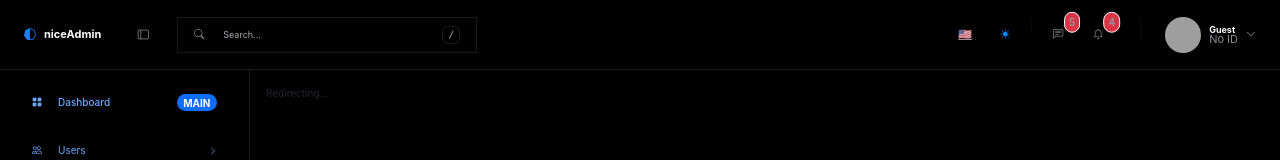
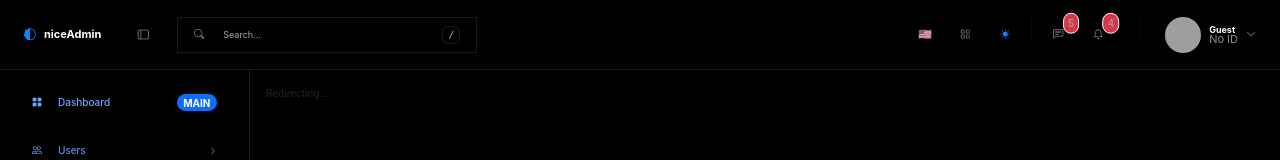
Before and after one commit to saul-paulus/Flex-Vue-Admin, a Nuxt app: page / in a window 1280 px wide. Shown: the top 160 px of the page. Built offline with nearby package versions, Linux system fonts and the light colour scheme; no server answers; grey boxes are pictures that could not be loaded.

Commit message:
fix: perbaiki icon di header

```diff
--- a/app/components/layout/Header.vue
+++ b/app/components/layout/Header.vue
@@ -59,7 +59,7 @@ const handleSignOut = async () => {
 
         <!-- Sidebar Toggle -->
         <button
-          class="btn btn-link p-0 text-muted border-0 d-flex align-items-center justify-content-center w-36 h-36"
+          class="icon-btn d-flex align-items-center justify-content-center w-36 h-36"
           @click="emit('toggle-sidebar')"
         >
           <i class="bi bi-layout-sidebar fs-5" />
@@ -86,15 +86,18 @@ const handleSignOut = async () => {
         <!-- Icon Group -->
         <div class="d-none d-sm-flex align-items-center gap-1">
           <!-- Bendera Bahasa -->
-          <button
-            class="btn btn-link p-1 text-muted border-0 rounded-circle d-flex align-items-center justify-content-center w-36 h-36"
-          >
+          <button class="icon-btn d-flex align-items-center justify-content-center w-36 h-36">
             <span class="fs-lg">🇺🇸</span>
+          </button>
+
+          <!-- Grid / Apps -->
+          <button class="icon-btn d-flex align-items-center justify-content-center w-36 h-36">
+            <i class="bi bi-grid fs-6 text-muted" />
           </button>
 
           <!-- Theme Toggle -->
           <button
-            class="btn btn-link p-1 border-0 rounded-circle d-flex align-items-center justify-content-center transition-all w-36 h-36"
+            class="icon-btn d-flex align-items-center justify-content-center w-36 h-36 transition-all"
             :class="isDarkMode ? 'text-accent' : 'text-secondary'"
             title="Toggle theme"
             @click="toggleTheme"
@@ -102,11 +105,11 @@ const handleSignOut = async () => {
             <i :class="isDarkMode ? 'bi bi-sun-fill fs-6' : 'bi bi-moon-fill fs-6'" />
           </button>
 
-          <div class="vr mx-1 h-16" />
+          <div class="vr mx-1 h-24" />
 
           <!-- Chat Badge -->
           <button
-            class="btn btn-link text-muted p-1 border-0 rounded-circle position-relative d-flex align-items-center justify-content-center w-36 h-36"
+            class="icon-btn text-muted position-relative d-flex align-items-center justify-content-center w-36 h-36"
           >
             <i class="bi bi-chat-left-text fs-6" />
             <span class="badge-apple badge-apple-top bg-danger border border-white"> 5 </span>
@@ -114,7 +117,7 @@ const handleSignOut = async () => {
 
           <!-- Notifikasi Badge -->
           <button
-            class="btn btn-link text-muted p-1 border-0 rounded-circle position-relative d-flex align-items-center justify-content-center w-36 h-36"
+            class="icon-btn text-muted position-relative d-flex align-items-center justify-content-center w-36 h-36"
           >
             <i class="bi bi-bell fs-6" />
             <span class="badge-apple badge-apple-top bg-danger border border-white"> 4 </span>
@@ -152,7 +155,7 @@ const handleSignOut = async () => {
           </a>
 
           <ul
-            class="dropdown-menu dropdown-menu-end shadow-lg border mt-2 p-0 overflow-hidden w-200 transition-all d-block-important"
+            class="dropdown-menu dropdown-menu-end shadow-lg border mt-2 p-0 overflow-hidden transition-all d-block-important"
             :class="{
               show: isDropdownOpen,
               'visible opacity-1 transform-y-0 pointer-events-auto': isDropdownOpen,
@@ -251,4 +254,27 @@ const handleSignOut = async () => {
 .pointer-events-none {
   pointer-events: none;
 }
+
+/* Icon Button - kotak dengan border tipis, hover border aktif */
+.icon-btn {
+  background: transparent;
+  border: 1px solid transparent;
+  border-radius: 6px;
+  cursor: pointer;
+  padding: 0;
+  color: var(--text-secondary);
+  transition: all var(--transition-fast);
+  outline: none;
+}
+
+.icon-btn:hover {
+  border-color: var(--border);
+  background-color: var(--bg-grouped);
+  color: var(--text-primary);
+}
+
+.icon-btn:focus-visible {
+  border-color: var(--accent);
+  box-shadow: 0 0 0 2px rgba(var(--accent-rgb), 0.25);
+}
 </style>
--- a/assets/css/main.css
+++ b/assets/css/main.css
@@ -510,14 +510,15 @@ small,
 
 /* Dropdown Customization */
 .dropdown-menu {
+  width: 200px;
   position: absolute;
   right: -1rem;
   top: 2.8rem;
   background: var(--bg-elevated);
   border-color: var(--border);
-  box-shadow: var(--shadow-lg);
-  border-radius: var(--radius-md);
-  padding: var(--space-2);
+  box-shadow: var(--shadow-md);
+  border-radius: var(--radius-sm);
+  padding: var(--space-5);
 }
 
 .dropdown-item {
```
